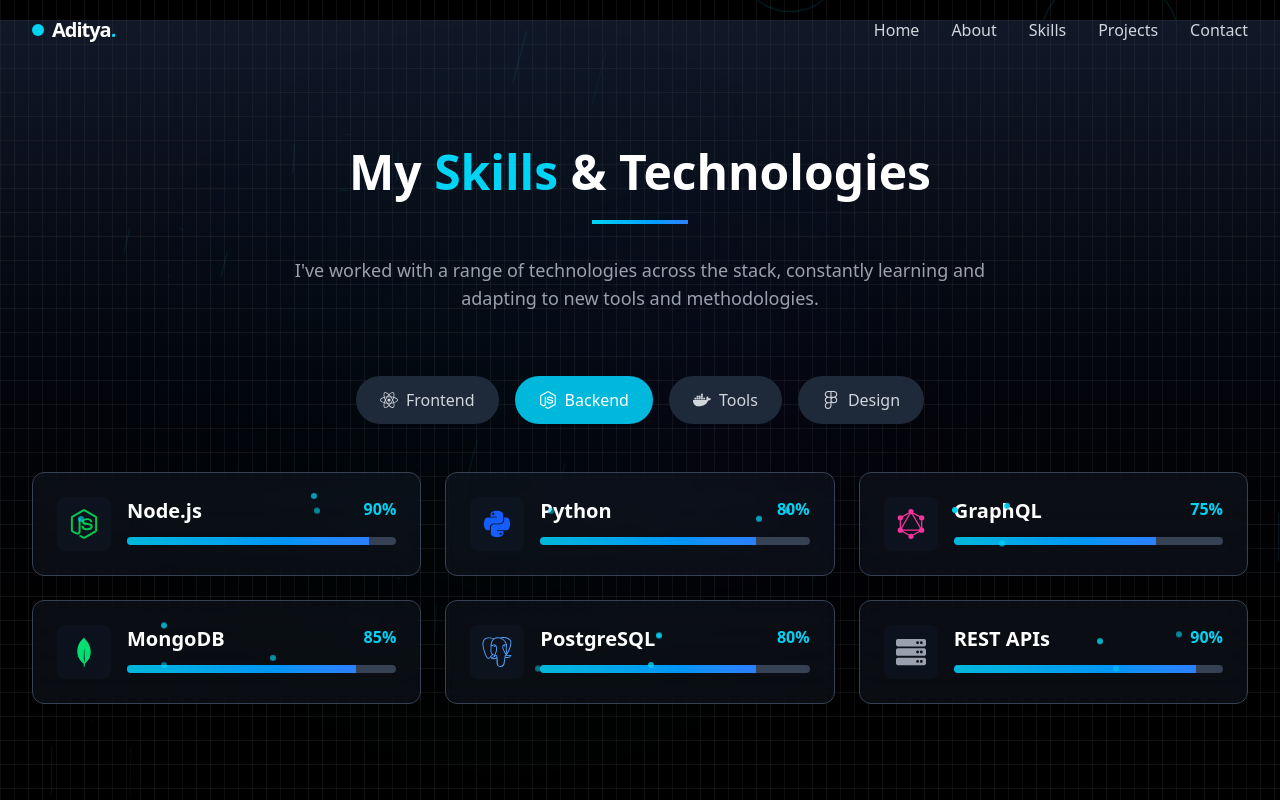
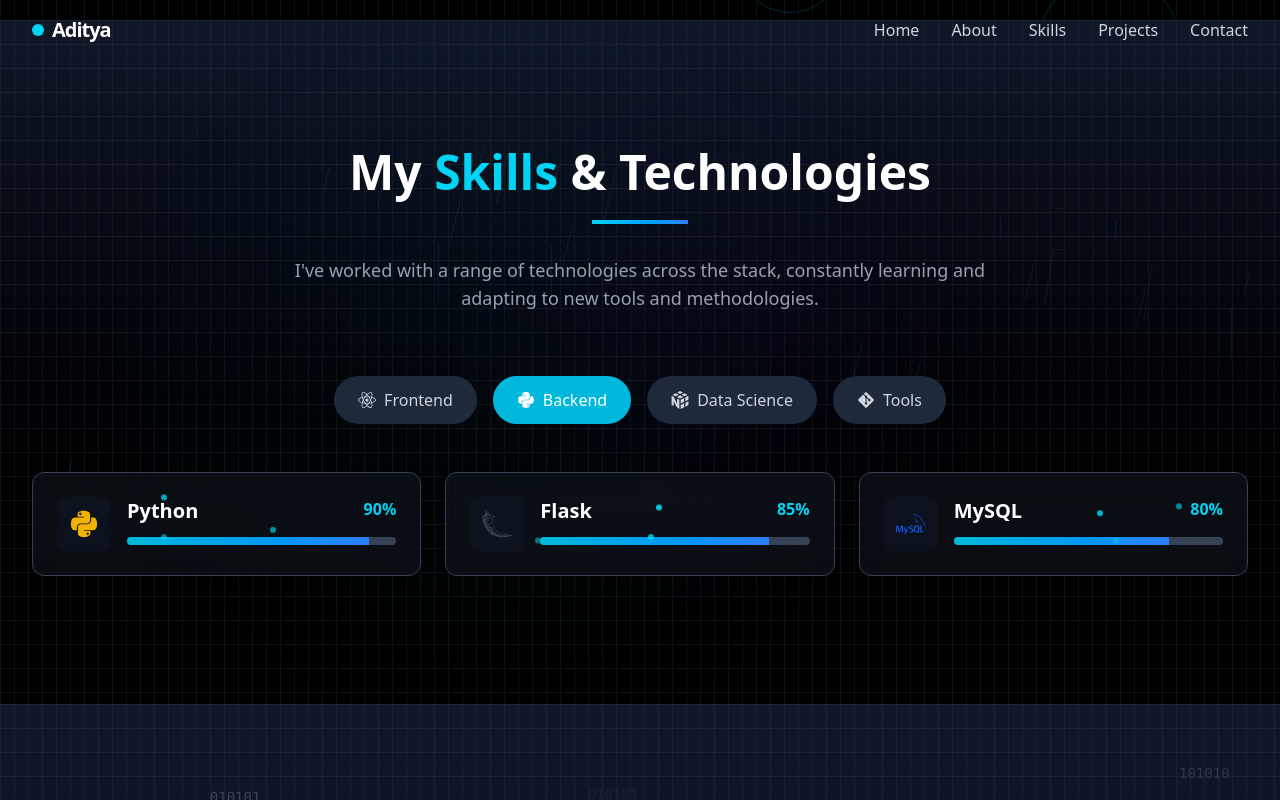
Before and after one commit to cyberfortify/my-portfolio, a React (Vite) app: page / in a window 1280 px wide. Both pictures are taken after a click on the button "Backend". Shown: the part 1956-2756 px from the top of the page. Built offline with nearby package versions, Linux system fonts and the light colour scheme.

Commit message:
Initial Commit

```diff
--- a/src/components/Header.jsx
+++ b/src/components/Header.jsx
@@ -69,7 +69,7 @@
           >
             <div className="w-3 h-3 rounded-full bg-cyan-400"></div>
             <span className="text-xl font-bold text-white tracking-tighter">
-              Aditya<span className="text-cyan-400">.</span>
+              Aditya
             </span>
           </motion.div>
 
--- a/src/components/Projects.jsx
+++ b/src/components/Projects.jsx
@@ -13,9 +13,10 @@
   const filters = [
     { id: 'all', name: 'All Projects' },
     { id: 'web', name: 'Web Apps' },
-    { id: 'mobile', name: 'Mobile' },
     { id: 'fullstack', name: 'Full Stack' },
-    { id: 'design', name: 'UI/UX' },
+    { id: 'data', name: 'Data Analysis' },
+    { id: 'automation', name: 'Automation' },
+    { id: 'design', name: 'UI/UX & Design' },
   ];
 
   const projects = [
@@ -135,7 +136,7 @@
           className="text-center mb-16"
         >
           <h2 className="text-3xl md:text-4xl lg:text-5xl font-bold mb-6">
-            My <span className="text-cyan-400">Work</span>
+            My <span className="text-cyan-400">Projects</span>
           </h2>
           <div className="w-24 h-1 bg-gradient-to-r from-cyan-400 to-blue-500 mx-auto mb-8"></div>
           <p className="text-gray-400 max-w-3xl mx-auto text-lg">
@@ -154,8 +155,7 @@
           {filters.map((filter) => (
             <button
               key={filter.id}
-              className={`px-5 py-2 rounded-full text-sm font-medium transition-all ${
-                activeFilter === filter.id
+              className={`px-5 py-2 rounded-full text-sm font-medium transition-all ${activeFilter === filter.id
                   ? 'bg-cyan-500 text-white'
                   : 'bg-gray-800 hover:bg-gray-700 text-gray-300'
                 }`}
@@ -171,8 +171,7 @@
           {filteredProjects.map((project, index) => (
             <motion.div
               key={project.id}
-              className={`relative group bg-gray-800/30 backdrop-blur-sm border border-gray-700 rounded-xl overflow-hidden ${
-                hoveredProject === project.id ? 'border-cyan-400/50' : ''
+              className={`relative group bg-gray-800/30 backdrop-blur-sm border border-gray-700 rounded-xl overflow-hidden ${hoveredProject === project.id ? 'border-cyan-400/50' : ''
                 }`}
               initial={{ opacity: 0, y: 30 }}
               whileInView={{ opacity: 1, y: 0 }}
--- a/src/components/Skills.jsx
+++ b/src/components/Skills.jsx
@@ -1,8 +1,8 @@
 // File: src/components/Skills.jsx
 import React, { useState } from 'react';
 import { motion } from 'framer-motion';
-import { FaReact, FaNodeJs, FaPython, FaFigma, FaDatabase, FaServer, FaDocker } from 'react-icons/fa';
-import { SiJavascript, SiTypescript, SiTailwindcss, SiNextdotjs, SiRedux, SiGraphql, SiMongodb, SiPostgresql, SiKubernetes, SiGit, SiJest } from 'react-icons/si';
+import { FaRobot,FaGithub ,FaReact, FaNodeJs, FaPython, FaFigma, FaDatabase, FaServer, FaDocker,FaGitAlt,FaHtml5, FaCss3Alt,FaBootstrap } from 'react-icons/fa';
+import { SiFlask,SiMysql,SiPandas,SiPlotly,SiNumpy,SiJavascript, SiTypescript, SiTailwindcss, SiNextdotjs, SiRedux, SiGraphql, SiMongodb, SiPostgresql, SiKubernetes, SiGit, SiJest } from 'react-icons/si';
 
 const Skills = () => {
   const [activeCategory, setActiveCategory] = useState('frontend');
@@ -10,40 +10,36 @@
 
   const categories = [
     { id: 'frontend', name: 'Frontend', icon: <FaReact /> },
-    { id: 'backend', name: 'Backend', icon: <FaNodeJs /> },
-    { id: 'tools', name: 'Tools', icon: <FaDocker /> },
-    { id: 'design', name: 'Design', icon: <FaFigma /> },
+    { id: 'backend', name: 'Backend', icon: <FaPython /> },
+    { id: 'data', name: 'Data Science', icon: <SiNumpy /> },
+    { id: 'tools', name: 'Tools', icon: <FaGitAlt /> },
   ];
 
   const skills = {
     frontend: [
-      { name: 'React', icon: <FaReact />, level: 95, color: 'text-blue-400' },
+      { name: 'HTML', icon: <FaHtml5 />, level: 95, color: 'text-orange-500' },
+      { name: 'CSS', icon: <FaCss3Alt />, level: 90, color: 'text-blue-500' },
+      { name: 'Bootstrap', icon: <FaBootstrap />, level: 85, color: 'text-purple-500' },
+      { name: 'Tailwind CSS', icon: <SiTailwindcss />, level: 92, color: 'text-teal-400' },
       { name: 'JavaScript', icon: <SiJavascript />, level: 90, color: 'text-yellow-400' },
-      { name: 'Tailwind CSS', icon: <SiTailwindcss />, level: 92, color: 'text-teal-400' },
+      { name: 'React.js', icon: <FaReact />, level: 95, color: 'text-blue-400' },
     ],
     backend: [
-      { name: 'Node.js', icon: <FaNodeJs />, level: 90, color: 'text-green-500' },
-      { name: 'Python', icon: <FaPython />, level: 80, color: 'text-blue-600' },
-      { name: 'GraphQL', icon: <SiGraphql />, level: 75, color: 'text-pink-500' },
-      { name: 'MongoDB', icon: <SiMongodb />, level: 85, color: 'text-green-400' },
-      { name: 'PostgreSQL', icon: <SiPostgresql />, level: 80, color: 'text-blue-400' },
-      { name: 'REST APIs', icon: <FaServer />, level: 90, color: 'text-gray-400' },
+      { name: 'Python', icon: <FaPython />, level: 90, color: 'text-yellow-500' },
+      { name: 'Flask', icon: <SiFlask />, level: 85, color: 'text-gray-700' },
+      { name: 'MySQL', icon: <SiMysql />, level: 80, color: 'text-blue-600' },
+    ],
+    data: [
+      { name: 'Numpy', icon: <SiNumpy />, level: 85, color: 'text-purple-600' },
+      { name: 'Pandas', icon: <SiPandas />, level: 88, color: 'text-black' },
+      { name: 'Matplotlib', icon: <SiPlotly />, level: 80, color: 'text-blue-800' },
+      { name: 'Seaborn', icon: <SiPlotly />, level: 75, color: 'text-teal-600' },
+      { name: 'Prompt Engineering', icon: <FaRobot />, level: 70, color: 'text-indigo-500' },
     ],
     tools: [
-      { name: 'Docker', icon: <FaDocker />, level: 80, color: 'text-blue-500' },
-      { name: 'Kubernetes', icon: <SiKubernetes />, level: 70, color: 'text-blue-400' },
-      { name: 'Git', icon: <SiGit />, level: 90, color: 'text-orange-500' },
-      { name: 'Jest', icon: <SiJest />, level: 85, color: 'text-red-500' },
-      { name: 'CI/CD', icon: <div className="w-6 h-6 bg-gray-300 rounded-full flex items-center justify-center text-xs font-bold">CI</div>, level: 85, color: 'text-gray-300' },
+      { name: 'Git', icon: <FaGitAlt />, level: 90, color: 'text-orange-500' },
+      { name: 'GitHub', icon: <FaGithub />, level: 90, color: 'text-black' },
     ],
-    design: [
-      { name: 'Figma', icon: <FaFigma />, level: 85, color: 'text-purple-500' },
-      { name: 'UI Design', icon: <div className="w-6 h-6 bg-gradient-to-r from-blue-400 to-purple-500 rounded-full"></div>, level: 80, color: 'text-blue-400' },
-      { name: 'UX Research', icon: <div className="w-6 h-6 bg-gradient-to-r from-amber-400 to-red-500 rounded-full"></div>, level: 75, color: 'text-amber-400' },
-      { name: 'Prototyping', icon: <div className="w-6 h-6 bg-gradient-to-r from-green-400 to-teal-500 rounded-full"></div>, level: 85, color: 'text-green-400' },
-      { name: 'Wireframing', icon: <div className="w-6 h-6 bg-gradient-to-r from-gray-400 to-gray-600 rounded-full"></div>, level: 90, color: 'text-gray-400' },
-      { name: 'Design Systems', icon: <div className="w-6 h-6 bg-gradient-to-r from-indigo-400 to-blue-500 rounded-full"></div>, level: 80, color: 'text-indigo-400' },
-    ]
   };
 
   return (
```
Lines whose indentation alone changed are shown as unchanged.
